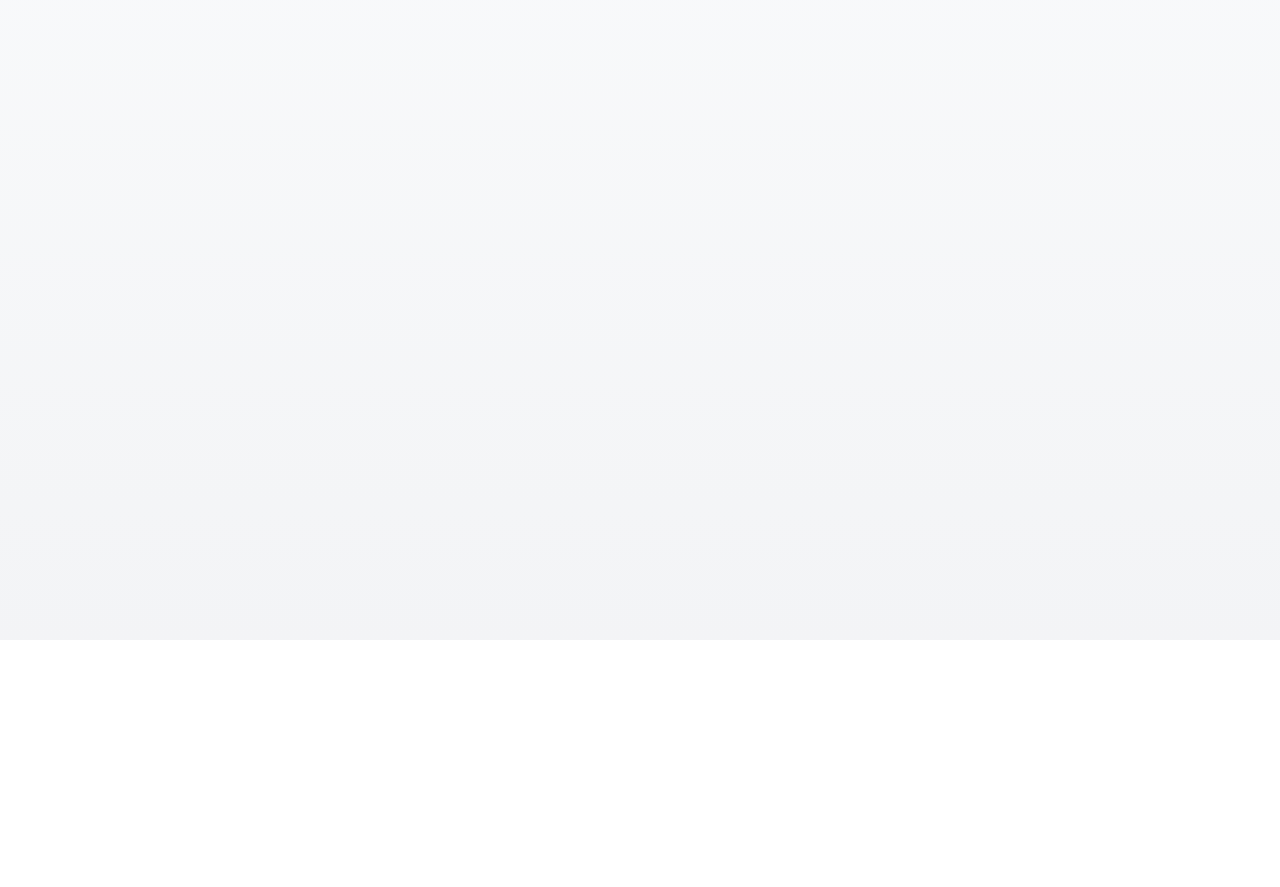
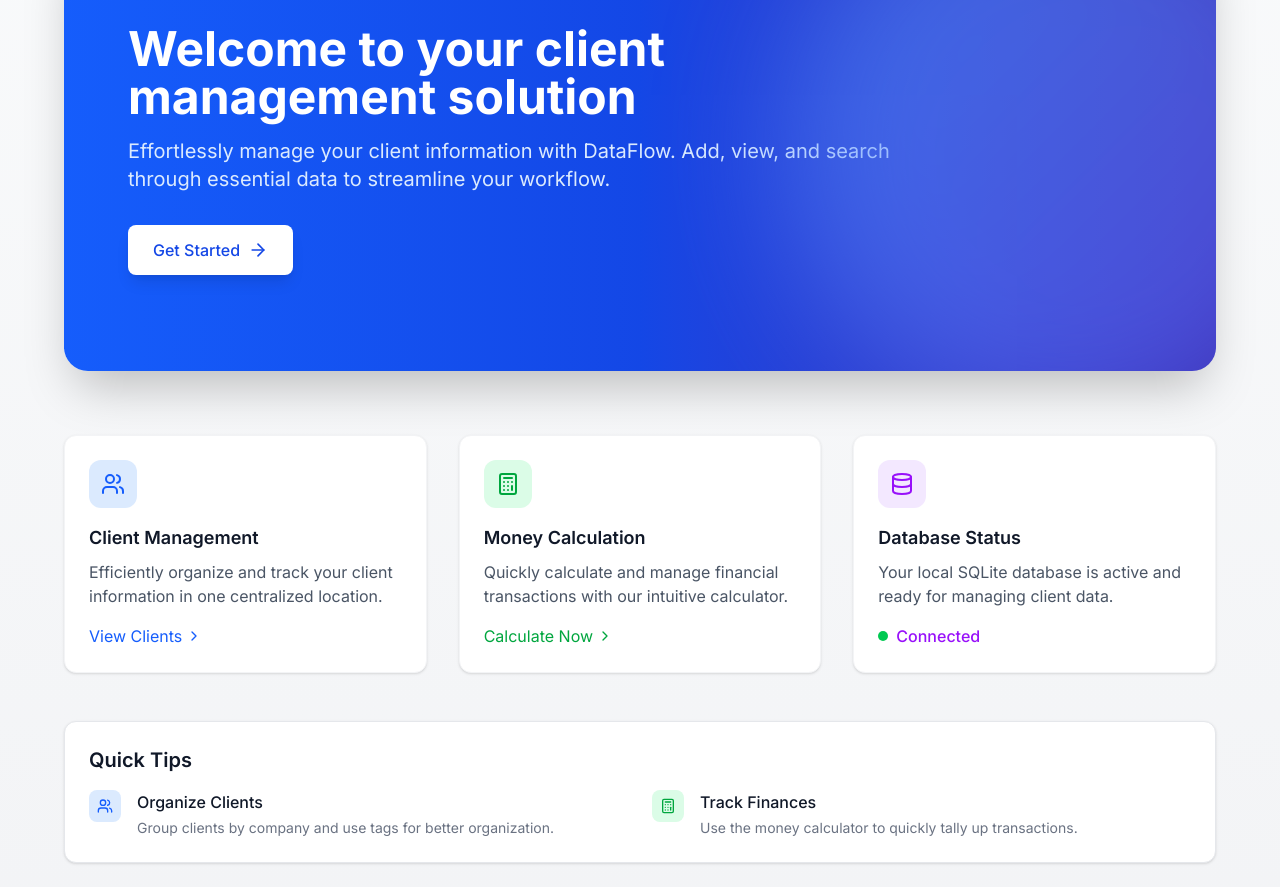
Before and after one commit to yoamzil/DataFlow, a Next.js app: page / in a window 1280 px wide. Shown: the part 160-1047 px from the top of the page. Before the commit the page ends 800 px from the top, so only its background shows below. Built offline with nearby package versions, Linux system fonts and the light colour scheme.

Commit message:
Dashboard is looking good.

```diff
--- a/src/app/page.tsx
+++ b/src/app/page.tsx
@@ -1,13 +1,95 @@
-import React from 'react'
+// src/app/page.tsx
 import { ArrowRight, Database, Users, Calculator, ChevronRight } from 'lucide-react'
 import Link from 'next/link'
 
-const Dashboard = () => {
-  return (
-	  <div>
-		  <div className='bg-red-500 p-4'>Navbar</div>
-	  </div>
-  )
+export default function Home() {
+	return (
+		<div className="max-w-6xl mx-auto">
+			<div className="relative overflow-hidden rounded-3xl bg-gradient-to-r from-blue-600 via-blue-700 to-indigo-800 shadow-2xl">
+				<div className="absolute inset-0 bg-grid-white/10 [mask-image:linear-gradient(0deg,white,rgba(255,255,255,0.6))]"></div>
+				<div className="relative px-8 py-16 sm:px-16 sm:py-24">
+					<div className="max-w-3xl">
+						<h1 className="text-4xl font-bold text-white mb-4 sm:text-5xl">
+							Welcome to your client management solution
+						</h1>
+						<p className="text-xl text-blue-100 mb-8">
+							Effortlessly manage your client information with DataFlow. Add, view, and search through essential data to streamline your workflow.
+						</p>
+						<Link
+							href="/clients"
+							className="inline-flex items-center px-6 py-3 border border-transparent text-base font-medium rounded-lg text-blue-700 bg-white hover:bg-blue-50 focus:outline-none focus:ring-2 focus:ring-offset-2 focus:ring-offset-blue-700 focus:ring-white shadow-lg transition-all duration-150"
+						>
+							Get Started
+							<ArrowRight className="ml-2 h-5 w-5" />
+						</Link>
+					</div>
+				</div>
+				<div className="absolute right-0 top-1/2 -translate-y-1/2 translate-x-1/4 w-1/2 aspect-square bg-gradient-to-br from-blue-400 to-indigo-500 rounded-full opacity-50 blur-3xl"></div>
+			</div>
+
+			<div className="mt-16 grid grid-cols-1 md:grid-cols-3 gap-8">
+				<div className="bg-white rounded-xl shadow-sm p-6 border border-gray-100 hover:shadow-lg transition-shadow duration-200 group">
+					<div className="h-12 w-12 bg-blue-100 rounded-xl flex items-center justify-center mb-4 group-hover:scale-110 transition-transform duration-200">
+						<Users className="h-6 w-6 text-blue-600" />
+					</div>
+					<h3 className="text-lg font-semibold text-gray-900 mb-2">Client Management</h3>
+					<p className="text-gray-600 mb-4">Efficiently organize and track your client information in one centralized location.</p>
+					<Link href="/clients" className="inline-flex items-center text-blue-600 hover:text-blue-700">
+						View Clients
+						<ChevronRight className="ml-1 h-4 w-4" />
+					</Link>
+				</div>
+
+				<div className="bg-white rounded-xl shadow-sm p-6 border border-gray-100 hover:shadow-lg transition-shadow duration-200 group">
+					<div className="h-12 w-12 bg-green-100 rounded-xl flex items-center justify-center mb-4 group-hover:scale-110 transition-transform duration-200">
+						<Calculator className="h-6 w-6 text-green-600" />
+					</div>
+					<h3 className="text-lg font-semibold text-gray-900 mb-2">Money Calculation</h3>
+					<p className="text-gray-600 mb-4">Quickly calculate and manage financial transactions with our intuitive calculator.</p>
+					<Link href="/money-calculation" className="inline-flex items-center text-green-600 hover:text-green-700">
+						Calculate Now
+						<ChevronRight className="ml-1 h-4 w-4" />
+					</Link>
+				</div>
+
+				<div className="bg-white rounded-xl shadow-sm p-6 border border-gray-100 hover:shadow-lg transition-shadow duration-200 group">
+					<div className="h-12 w-12 bg-purple-100 rounded-xl flex items-center justify-center mb-4 group-hover:scale-110 transition-transform duration-200">
+						<Database className="h-6 w-6 text-purple-600" />
+					</div>
+					<h3 className="text-lg font-semibold text-gray-900 mb-2">Database Status</h3>
+					<p className="text-gray-600 mb-4">Your local SQLite database is active and ready for managing client data.</p>
+					<div className="flex items-center text-purple-600">
+						<div className="h-2.5 w-2.5 rounded-full bg-green-500 mr-2"></div>
+						<span className="font-medium">Connected</span>
+					</div>
+				</div>
+			</div>
+			<div className="mt-12 bg-white rounded-xl shadow-sm border border-gray-200 overflow-hidden">
+				<div className="p-6">
+					<h2 className="text-xl font-semibold text-gray-900 mb-4">Quick Tips</h2>
+					<div className="grid grid-cols-1 md:grid-cols-2 gap-6">
+						<div className="flex items-start space-x-4">
+							<div className="flex-shrink-0 h-8 w-8 bg-blue-100 rounded-lg flex items-center justify-center">
+								<Users className="h-4 w-4 text-blue-600" />
+							</div>
+							<div>
+								<h3 className="font-medium text-gray-900">Organize Clients</h3>
+								<p className="mt-1 text-sm text-gray-500">Group clients by company and use tags for better organization.</p>
+							</div>
+						</div>
+
+						<div className="flex items-start space-x-4">
+							<div className="flex-shrink-0 h-8 w-8 bg-green-100 rounded-lg flex items-center justify-center">
+								<Calculator className="h-4 w-4 text-green-600" />
+							</div>
+							<div>
+								<h3 className="font-medium text-gray-900">Track Finances</h3>
+								<p className="mt-1 text-sm text-gray-500">Use the money calculator to quickly tally up transactions.</p>
+							</div>
+						</div>
+					</div>
+				</div>
+			</div>
+		</div>
+	)
 }
-
-export default Dashboard
--- a/src/components/Navbar.tsx
+++ b/src/components/Navbar.tsx
@@ -53,7 +53,7 @@ const Navbar = () => {
               }`}
             >
               <Calculator className="h-4 w-4 mr-2" />
-              Money
+              Money Calculation
             </Link>
 
             <button
```
